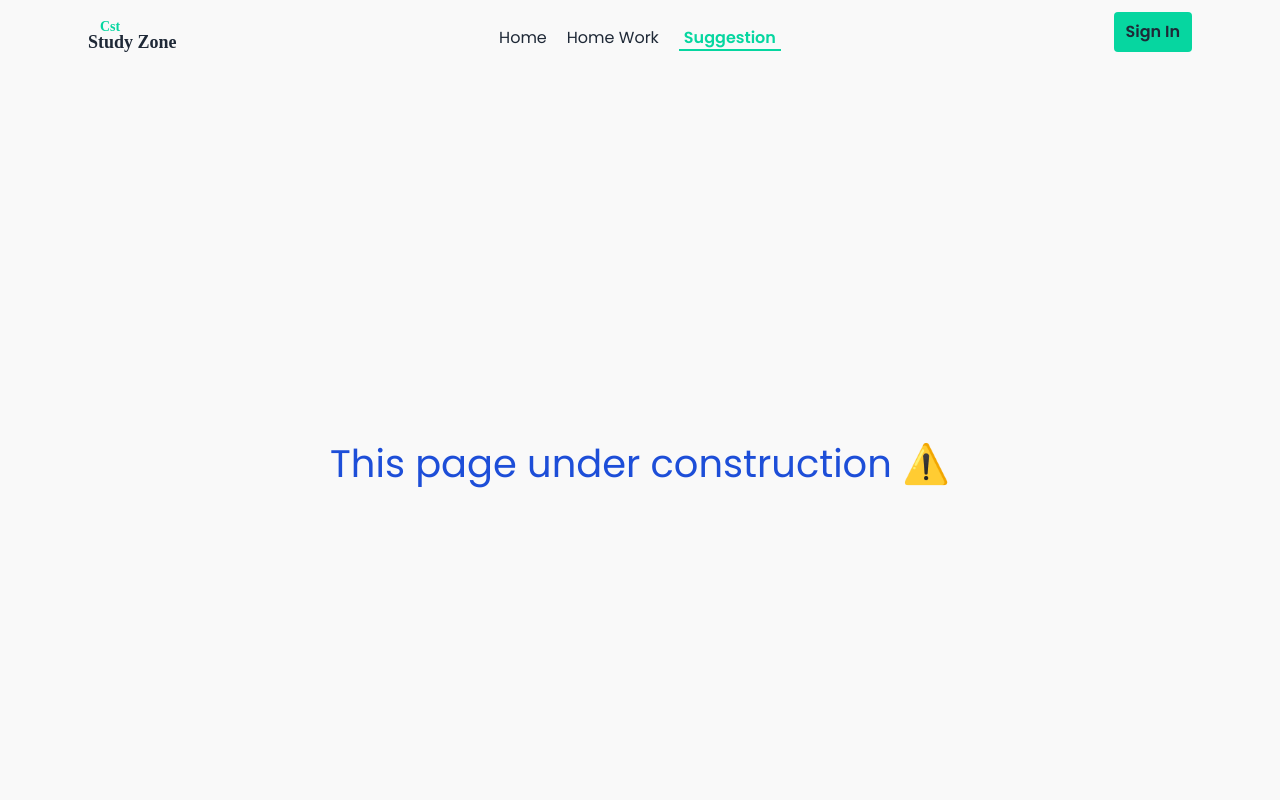
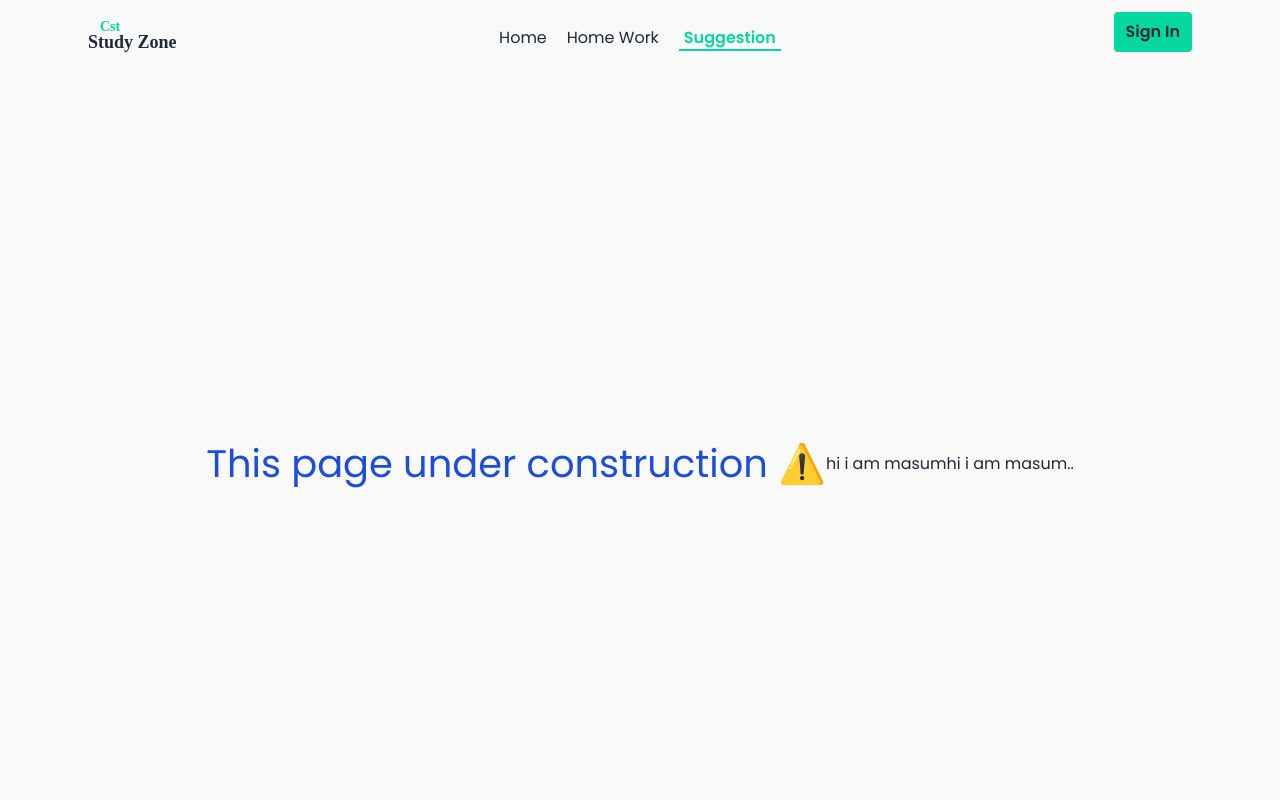
Before and after one commit to Sajid941/Cst-Study-Zone-Client, a React (Vite) app: page /suggestion in a window 1280 px wide. Shown: the top 800 px of the page. Built offline with nearby package versions, Linux system fonts and the light colour scheme; no server answers; a web font is replaced by a local one.

Commit message:
add a text

```diff
--- a/src/pages/SuggestionPage/SuggestionPage.jsx
+++ b/src/pages/SuggestionPage/SuggestionPage.jsx
@@ -4,6 +4,8 @@ const SuggestionPage = () => {
         <main>
             <div className="h-screen flex justify-center items-center">
                 <h1 className="text-[3vw] text-blue-700">This page under construction ⚠️</h1>
+                <h1> hi i am masum </h1>
+                <h1> hi i am masum.. </h1>
             </div>
         </main>
     );
```
